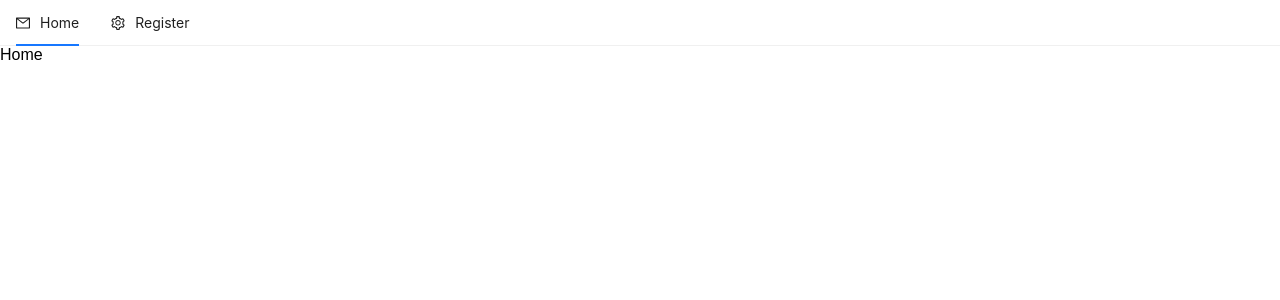
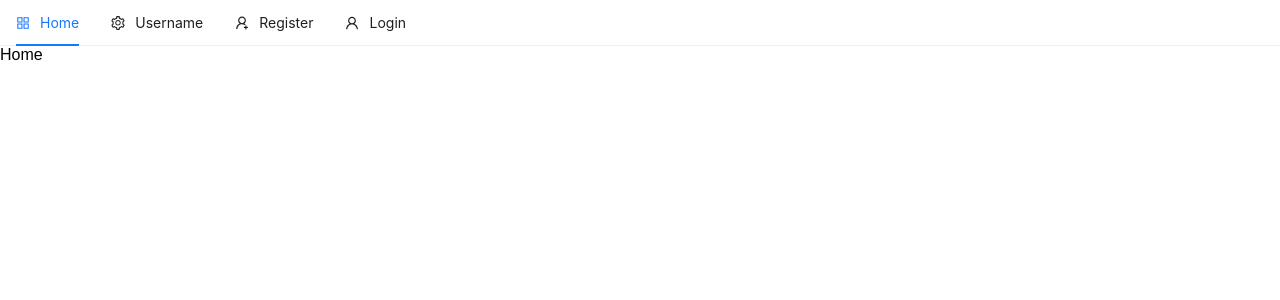
Before and after one commit to kevinkalenga/Mern_Ryan, a React (Create React App) app in the folder frontend/: page / in a window 1280 px wide. Shown: the top 300 px of the page. Built offline with nearby package versions, Linux system fonts and the light colour scheme.

Commit message:
Ant design icons

```diff
--- a/frontend/src/components/nav/Header.js
+++ b/frontend/src/components/nav/Header.js
@@ -1,32 +1,50 @@
-import { Menu } from 'antd';
-import { useState } from 'react';
-import { MailOutlined, AppstoreOutlined, SettingOutlined } from '@ant-design/icons';
 
+import { Menu } from "antd";
+import { useState } from "react";
+import {
+  UserOutlined,
+  AppstoreOutlined,
+  SettingOutlined,
+  UserAddOutlined,
+} from "@ant-design/icons";
 
 const Header = () => {
+  const [current, setCurrent] = useState("home");
+  const {SubMenu, Item} = Menu
+  const handleClick = (e) => {
+    setCurrent(e.key);
+  };
 
-  const {SubMenu} = Menu
-  const [current, setCurrent] = useState('');
+  return (
+    <Menu
+      onClick={handleClick}
+      mode="horizontal"
+      selectedKeys={[current]}
+      style={{ display: "flex" }}
+    >
+      {/* Gauche */}
+      <Item key="home" icon={<AppstoreOutlined />}>
+        Home
+      </Item>
 
-  const handleClick = () => {
+      <Menu.SubMenu key="SubMenu" title="Username" icon={<SettingOutlined />}>
+        <Item key="four" icon={<AppstoreOutlined />}>
+          Navigation Four
+        </Item>
+        <Item key="five" icon={<AppstoreOutlined />}>
+          Navigation Five
+        </Item>
+      </Menu.SubMenu>
 
-  }
+      {/* Droite → on pousse Register avec ml-auto */}
+      <Item key="register" icon={<UserAddOutlined />} className="ml-auto">
+        Register
+      </Item>
+      <Item key="login" icon={<UserOutlined />}>
+        Login
+      </Item>
+    </Menu>
+  );
+};
 
-return (
- <Menu onClick={handleClick} mode="horizontal" defaultSelectedKeys={[current]}>
-    <Menu.Item key="mail" icon={<MailOutlined />}>
-      Home
-    </Menu.Item>
-    <Menu.SubMenu key="SubMenu" title="Register" icon={<SettingOutlined />}>
-        <Menu.Item key="four" icon={<AppstoreOutlined />}>
-          Navigation Four
-        </Menu.Item>
-        <Menu.Item key="five" icon={<AppstoreOutlined />}>
-          Navigation Five
-        </Menu.Item>
-    </Menu.SubMenu>
-  </Menu>
-  )
-}
-
-export default Header
+export default Header;
```
